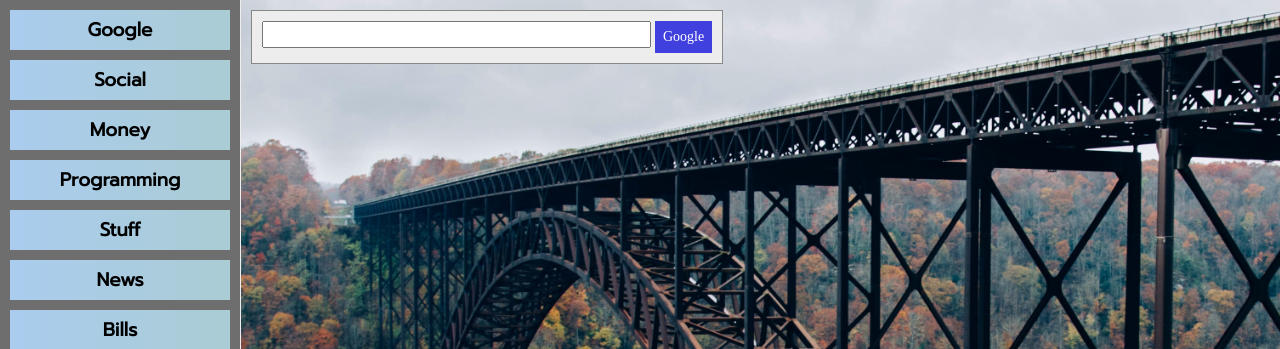
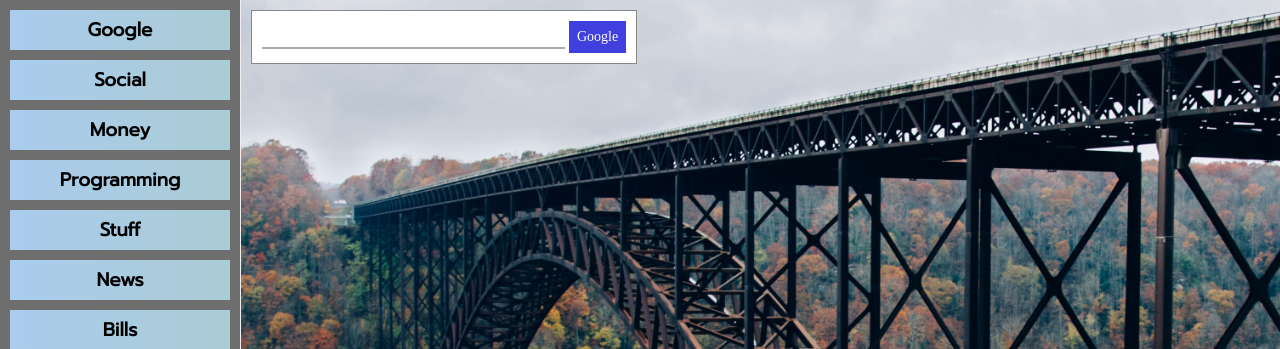
Before and after one commit to rspears74/my-site, a Flask app: page /randall in a window 1280 px wide. Shown: the part 76-425 px from the top of the page. Run offline with Flask 2, Linux system fonts and the light colour scheme; some web fonts are replaced.

Commit message:
changed the look of some input boxes

```diff
--- a/static/randall/main.css
+++ b/static/randall/main.css
@@ -156,10 +156,12 @@ body {
   background-color: #4caf50;
   border: none;
   color: white;
-  padding: 10px;
+  padding: 8px;
+  margin-top: 4px;
   text-align: center;
-  font-size: 14px;
+  font-size: 12px;
   cursor: pointer;
+  width: 100%;
 }
 
 .btn2 {
@@ -182,17 +184,23 @@ body {
 }
 
 .google-search {
-  background-color: #ededed;
   margin-top: 10px;
   margin-left: 10px;
   padding: 10px;
   border: 1px solid #888;
+  background-color: #ffffff;
   float: left;
 }
 
-input {
-  font-size: 20px;
-  top: 0;
-  bottom: 0;
-  margin: auto;
+input#q {
+  font-size: 16px;
+  padding: 2px;
+  outline: none;
+  border: none;
+  border-bottom: 2px solid #aaaaaa;
+  transition: border-bottom 0.5s;
 }
+
+input#q[type=text]:focus {
+  border-bottom: 2px solid #8080fd;
+}
--- a/templates/login.html
+++ b/templates/login.html
@@ -18,7 +18,6 @@
       {% endif %}
     </span>
   </p>
-  <br>
   <p>
     {{ form.password(placeholder="password") }}
     <span class="error">
@@ -29,7 +28,6 @@
       {% endif %}
     </span>
   </p>
-  <br>
   <button class="btn" type="submit">Sign in</button>
 </form>
 </div>
--- a/templates/randall.html
+++ b/templates/randall.html
@@ -295,7 +295,7 @@
   </div>
   <div class="google-search">
     <form method="get" action="https://www.google.com/search" target="_blank">
-      <input type="text" name="q" size="30" value="">
+      <input type="text" id="q" name="q" size="30" value="">
       <button class="btn2" type="submit">Google</button>
     </form>
   </div>
```
